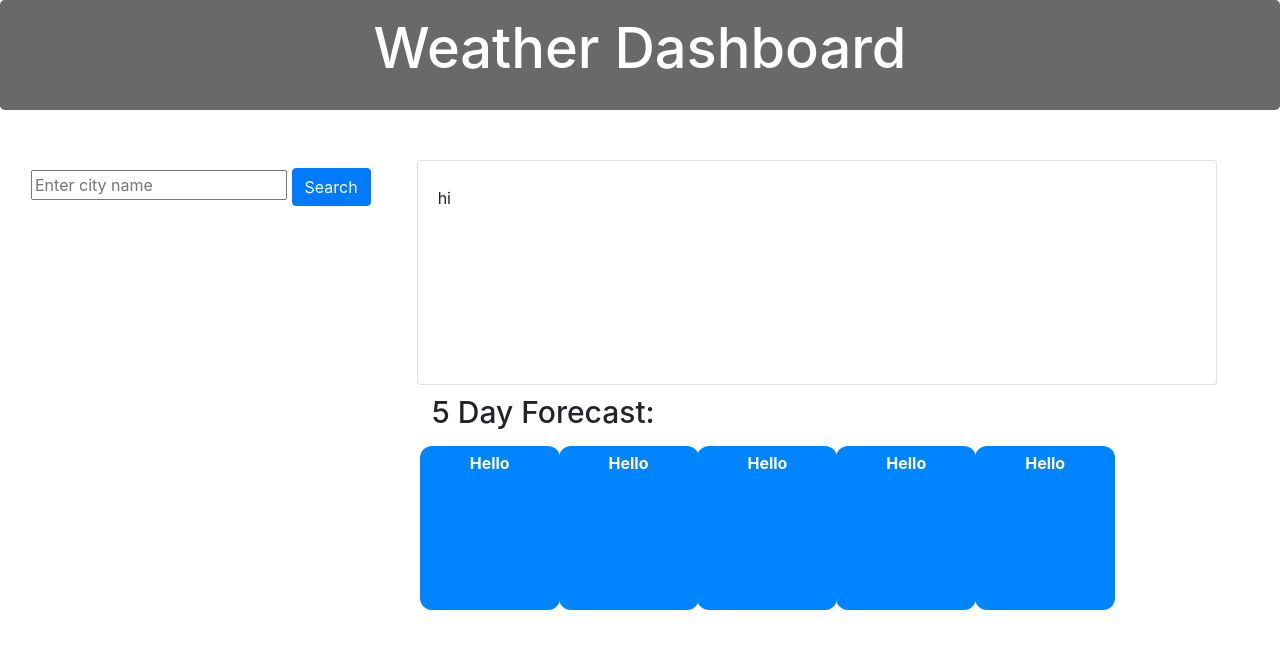
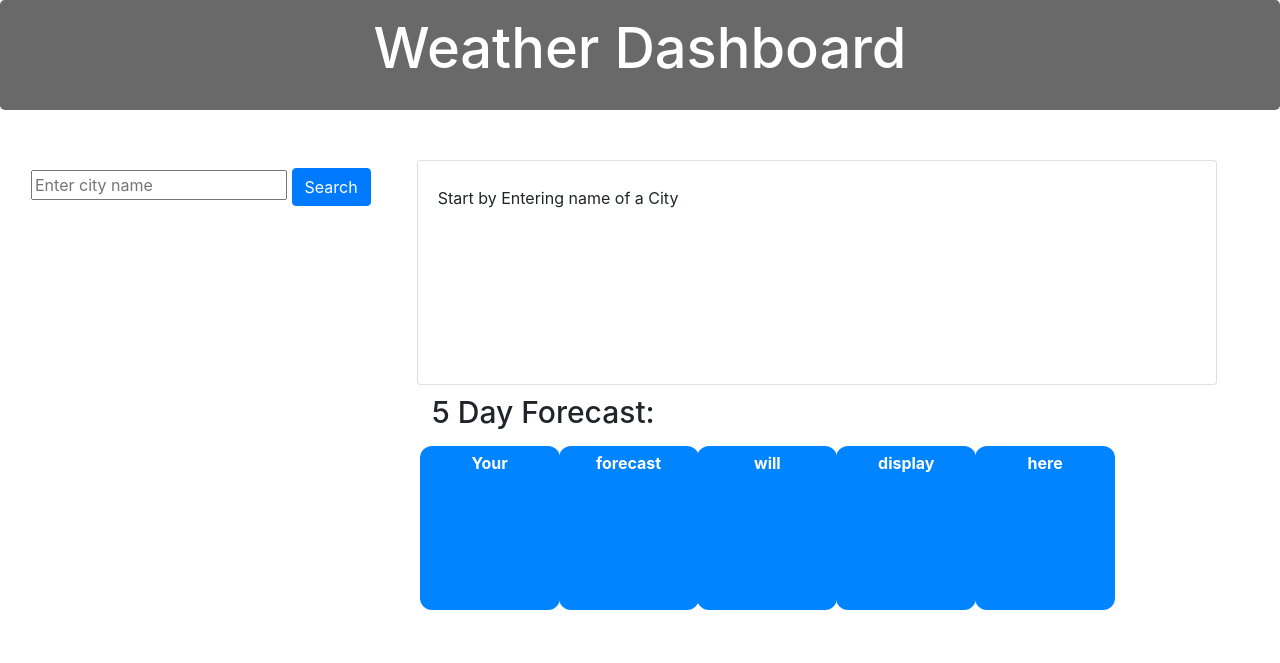
Before and after one commit to nickkdb/Weather-Dashboard, a plain HTML site: page index.html in a window 1280 px wide. Drawn offline with nearby package versions, Linux system fonts and the light colour scheme.

Commit message:
fully functioning weather dashboard

```diff
--- a/index.html
+++ b/index.html
@@ -35,7 +35,7 @@
                             <p id="temp" class="adjust card-text"></p>
                             <p id="humidity" class="adjust card-text"></p>
                             <p id="windspeed" class="adjust card-text"></p>
-                            <p id="uvindex" class="adjust card-text">hi</p>
+                            <p id="uvindex" class="adjust card-text">Start by Entering name of a City</p>
                         </div>
                     </div>
                 </section>
@@ -43,7 +43,7 @@
                 <section class="row fiveday">
                     <div class= "col-lg-2">
                         <div class= "forecast">
-                            <p class= "days" id= "day1"> Hello </p>
+                            <p class= "days" id= "day1"> Your </p>
                             <p id= "temp1" class= "cast"></p>
                             <p id= "casth1" class= "cast"></p>
                         </div>
@@ -51,7 +51,7 @@
 
                     <div class= "col-lg-2">
                         <div class= "forecast">
-                            <p class= "days" id= "day2"> Hello </p>
+                            <p class= "days" id= "day2"> forecast </p>
                             <p id= "temp2" class= "cast"></p>
                             <p id= "casth2" class= "cast"></p>
                         </div>
@@ -59,7 +59,7 @@
 
                     <div class= "col-lg-2">
                         <div class= "forecast">
-                            <p class= "days" id= "day3"> Hello </p>
+                            <p class= "days" id= "day3"> will </p>
                             <p id= "temp3" class= "cast"></p>
                             <p id= "casth3" class= "cast"></p>
                         </div>
@@ -67,7 +67,7 @@
 
                     <div class= "col-lg-2">
                         <div class= "forecast">
-                            <p class= "days" id= "day4"> Hello </p>
+                            <p class= "days" id= "day4"> display </p>
                             <p id= "temp4" class= "cast"></p>
                             <p id= "casth4" class= "cast"></p>
                         </div>
@@ -75,7 +75,7 @@
 
                     <div class= "col-lg-2">
                         <div class= "forecast">
-                            <p class= "days" id= "day5"> Hello </p>
+                            <p class= "days" id= "day5"> here </p>
                             <p id= "temp5" class= "cast"></p>
                             <p id= "casth5" class= "cast"></p>
                         </div>
--- a/script.js
+++ b/script.js
@@ -14,7 +14,7 @@ $(document).ready(function(){
 
     $(".btn").on("click", startSearch);
 
-    $(".saves").on("click", function() {
+    $(".previous").on("click", "p", function() {
         console.log(this.textContent);
         lastsearch = this.textContent;
         localStorage.setItem("lastsearch", lastsearch);
```
